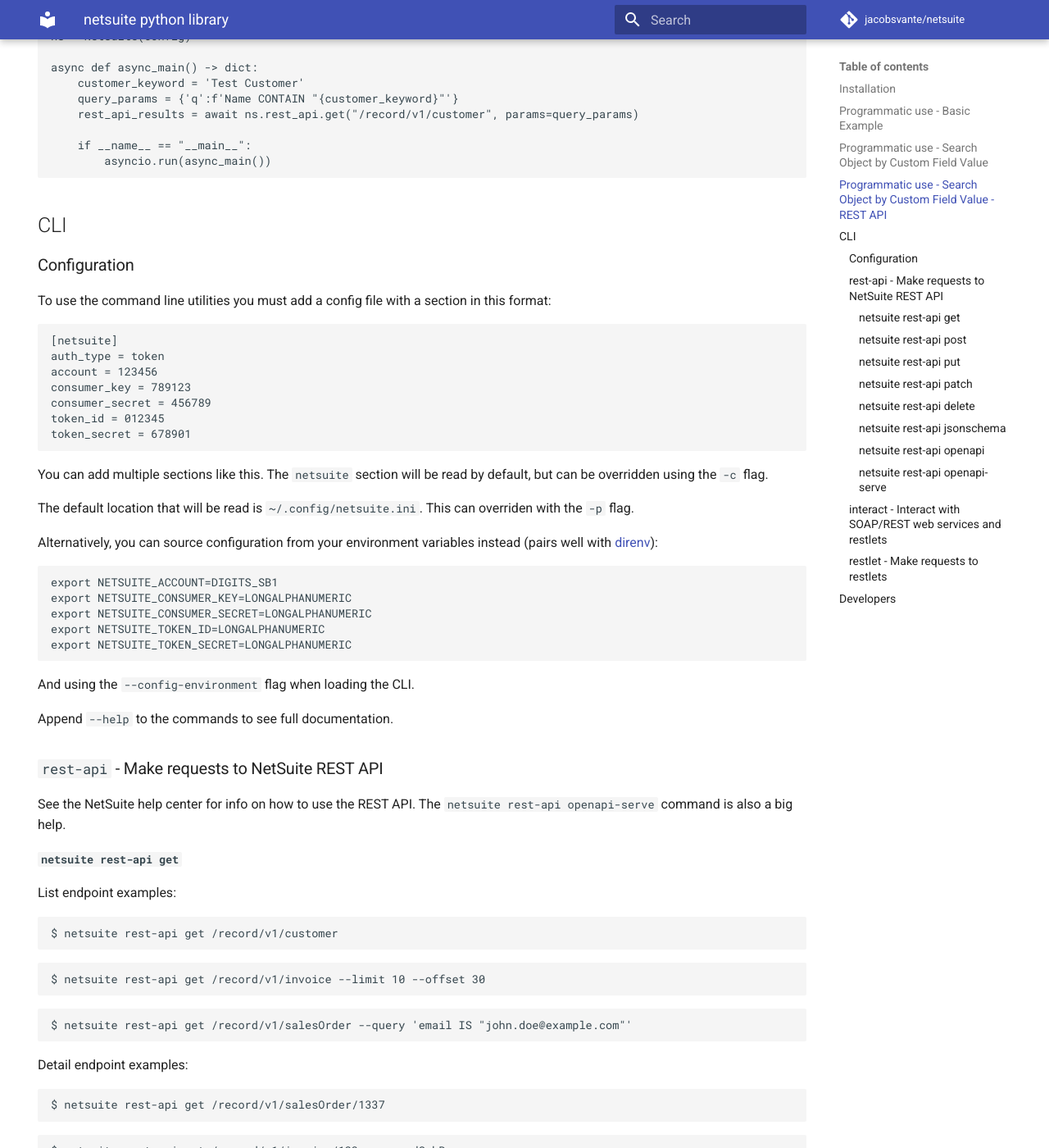
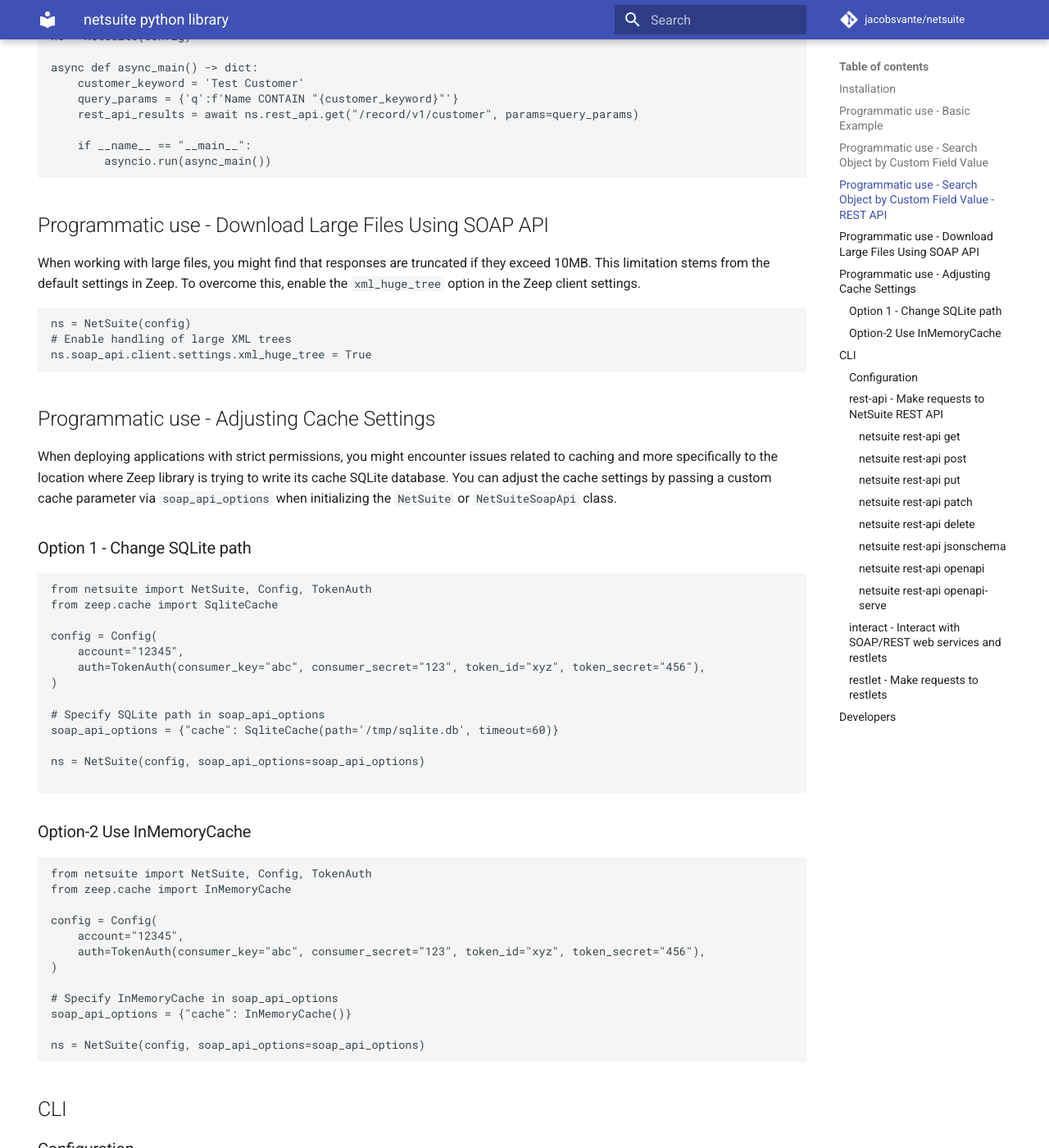
Before and after one commit to jacobsvante/netsuite, an MkDocs documentation site: the page built from docs/index.md, in a window 1280 px wide and 1400 px high, scrolled down 2353 px. Shown: the whole window at 82% size. Built offline with MkDocs 1.6.1 and Material for MkDocs 9.7.7, drawn with Linux system fonts in a browser that asks for light colours; comment, search, counter and statistics services are not loaded.

Commit message:
docs: Added large file download and cache options (#87)

````diff
--- a/docs/index.md
+++ b/docs/index.md
@@ -120,6 +120,50 @@
 
     if __name__ == "__main__":
         asyncio.run(async_main())
+```
+
+## Programmatic use - Download Large Files Using SOAP API
+When working with large files, you might find that responses are truncated if they exceed 10MB. This limitation stems from the default settings in Zeep. To overcome this, enable the `xml_huge_tree` option in the Zeep client settings.
+
+```python
+ns = NetSuite(config)
+# Enable handling of large XML trees
+ns.soap_api.client.settings.xml_huge_tree = True
+```
+## Programmatic use - Adjusting Cache Settings
+When deploying applications with strict permissions, you might encounter issues related to caching and more specifically to the location where Zeep library is trying to write its cache SQLite database. You can adjust the cache settings by passing a custom cache parameter via `soap_api_options` when initializing the `NetSuite` or `NetSuiteSoapApi` class.
+
+### Option 1 - Change SQLite path
+```python
+from netsuite import NetSuite, Config, TokenAuth
+from zeep.cache import SqliteCache
+
+config = Config(
+    account="12345",
+    auth=TokenAuth(consumer_key="abc", consumer_secret="123", token_id="xyz", token_secret="456"),
+)
+
+# Specify SQLite path in soap_api_options
+soap_api_options = {"cache": SqliteCache(path='/tmp/sqlite.db', timeout=60)}
+
+ns = NetSuite(config, soap_api_options=soap_api_options)
+
+```
+
+### Option-2 Use InMemoryCache
+```python
+from netsuite import NetSuite, Config, TokenAuth
+from zeep.cache import InMemoryCache
+
+config = Config(
+    account="12345",
+    auth=TokenAuth(consumer_key="abc", consumer_secret="123", token_id="xyz", token_secret="456"),
+)
+
+# Specify InMemoryCache in soap_api_options
+soap_api_options = {"cache": InMemoryCache()}
+
+ns = NetSuite(config, soap_api_options=soap_api_options)
 ```
 
 ## CLI
````
